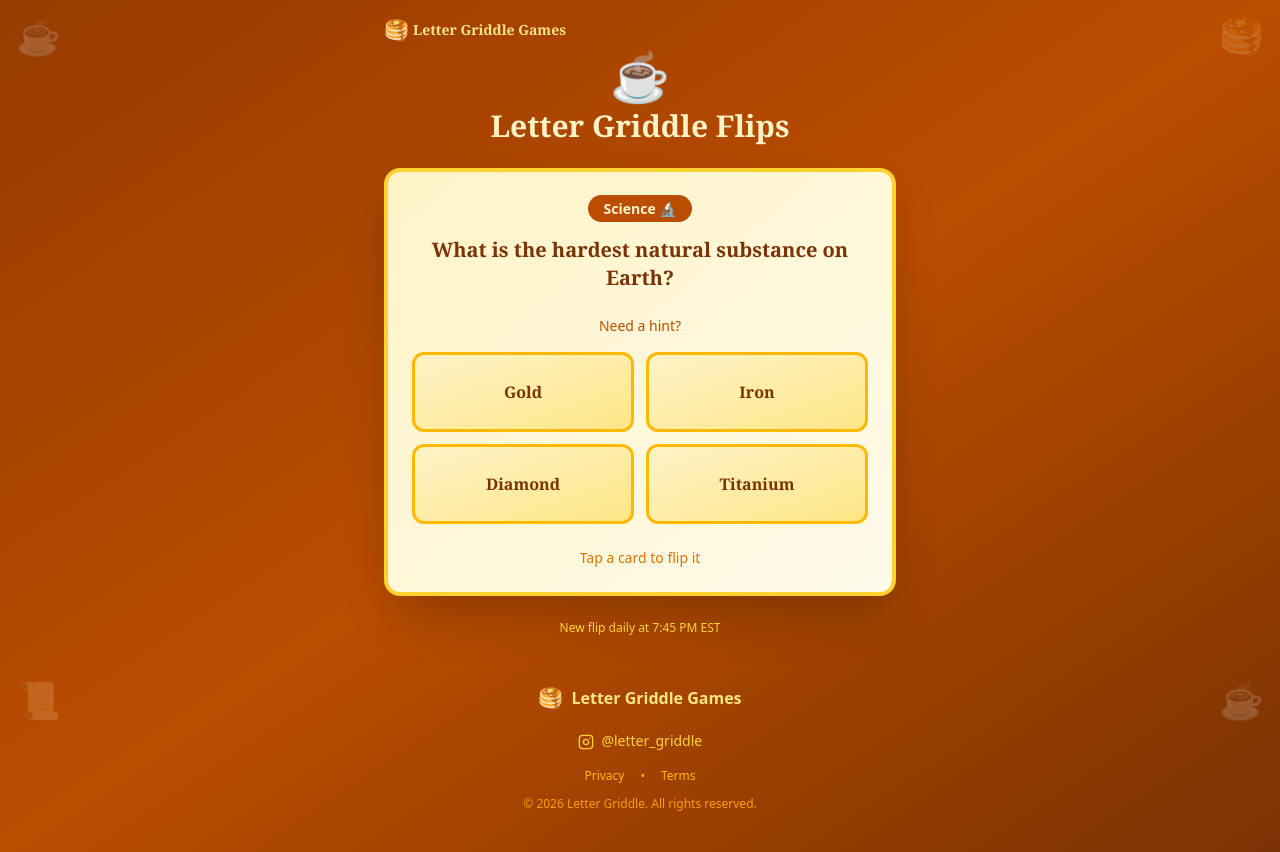
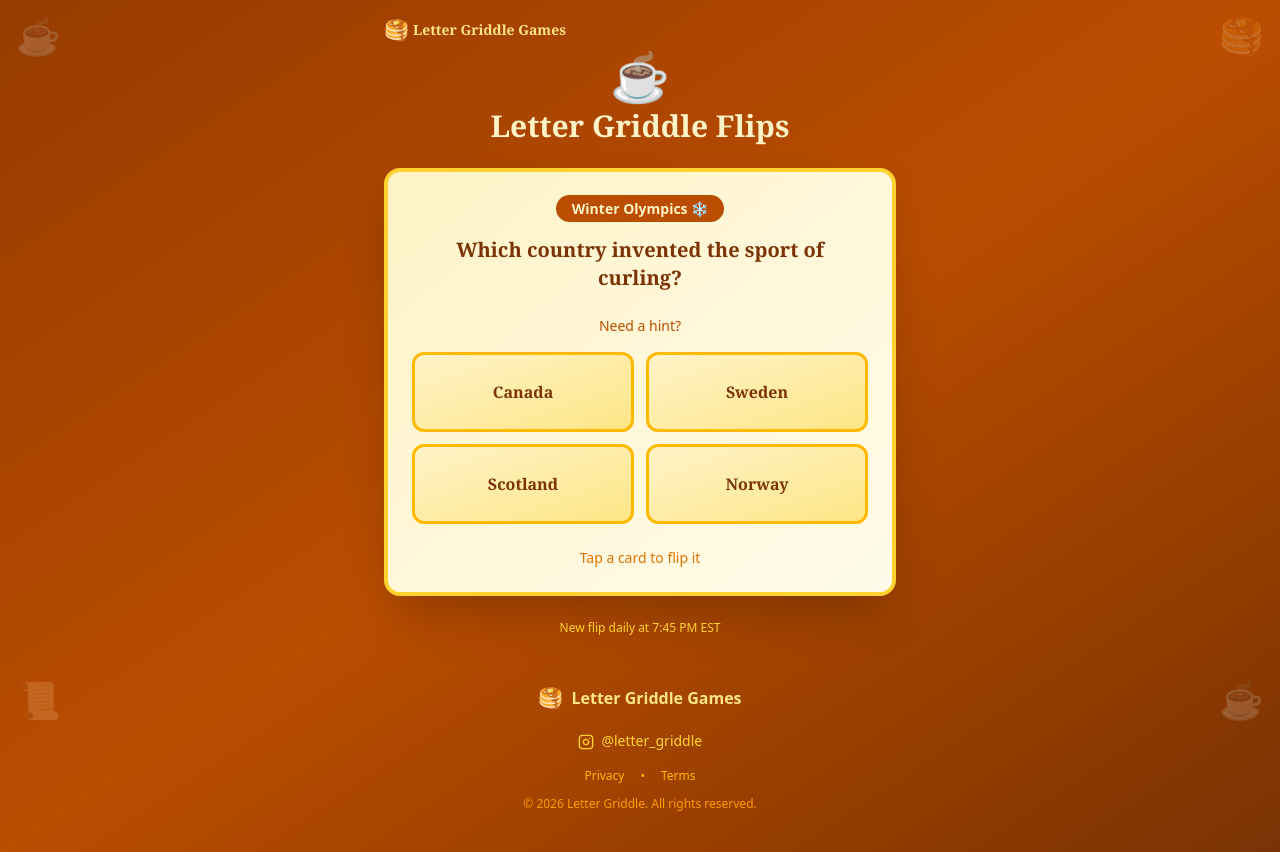
Before and after one commit to lauriegriddle/griddle-game, a Next.js app: page /flips in a window 1280 px wide. Built offline with nearby package versions, Linux system fonts and the light colour scheme.

Commit message:
Add 18 Winter Olympics trivia questions for Feb 5-22

```diff
--- a/app/flips/page.js
+++ b/app/flips/page.js
@@ -273,6 +273,168 @@ const triviaQuestions = [
     correctAnswer: "1989",
     hint: "The end of the 1980s...",
     funFact: "Seinfeld debuted in 1989 as 'The Seinfeld Chronicles.' It was almost cancelled after the pilot but went on to become one of TV's biggest hits!"
+  },
+  {
+    id: 31,
+    theme: "Winter Olympics ❄️",
+    question: "Where are the 2026 Winter Olympics being held?",
+    options: ["Salt Lake City, USA", "Milan-Cortina, Italy", "Sapporo, Japan", "Stockholm, Sweden"],
+    correctAnswer: "Milan-Cortina, Italy",
+    hint: "Two Italian cities are sharing hosting duties...",
+    funFact: "The 2026 Winter Olympics will be held across two Italian cities: Milan and Cortina d'Ampezzo. This is Italy's fourth time hosting the Winter Games!"
+  },
+  {
+    id: 32,
+    theme: "Winter Olympics ❄️",
+    question: "Where were the first Winter Olympics held in 1924?",
+    options: ["St. Moritz, Switzerland", "Chamonix, France", "Oslo, Norway", "Lake Placid, USA"],
+    correctAnswer: "Chamonix, France",
+    hint: "A French Alpine town...",
+    funFact: "The first Winter Olympics were held in Chamonix, France in 1924. Only 16 nations and 258 athletes competed, compared to thousands today!"
+  },
+  {
+    id: 33,
+    theme: "Winter Olympics ❄️",
+    question: "Which country has won the most Winter Olympic medals of all time?",
+    options: ["United States", "Russia", "Norway", "Germany"],
+    correctAnswer: "Norway",
+    hint: "A Scandinavian nation known for skiing...",
+    funFact: "Norway has won over 400 Winter Olympic medals, more than any other country. Their success comes largely from cross-country skiing and biathlon!"
+  },
+  {
+    id: 34,
+    theme: "Winter Olympics ❄️",
+    question: "How many rings are in the Olympic symbol?",
+    options: ["4", "5", "6", "7"],
+    correctAnswer: "5",
+    hint: "One for each inhabited continent...",
+    funFact: "The five Olympic rings represent the five inhabited continents: Africa, the Americas, Asia, Europe, and Oceania. The design was created in 1913!"
+  },
+  {
+    id: 35,
+    theme: "Winter Olympics ❄️",
+    question: "Which figure skater landed the first quadruple jump in Olympic competition?",
+    options: ["Scott Hamilton", "Brian Boitano", "Kurt Browning", "Brian Orser"],
+    correctAnswer: "Kurt Browning",
+    hint: "A Canadian skater in the late 1980s...",
+    funFact: "Kurt Browning of Canada landed the first ratified quadruple jump in competition in 1988. Today, top skaters regularly land multiple quads in a single program!"
+  },
+  {
+    id: 36,
+    theme: "Winter Olympics ❄️",
+    question: "What sport combines cross-country skiing and rifle shooting?",
+    options: ["Nordic combined", "Biathlon", "Ski jumping", "Freestyle skiing"],
+    correctAnswer: "Biathlon",
+    hint: "Athletes must hit targets between skiing legs...",
+    funFact: "Biathlon originated as training for Norwegian military patrol units. Athletes ski up to 20 kilometers and must shoot at targets from both standing and prone positions!"
+  },
+  {
+    id: 37,
+    theme: "Winter Olympics ❄️",
+    question: "Which country invented the sport of curling?",
+    options: ["Canada", "Sweden", "Scotland", "Norway"],
+    correctAnswer: "Scotland",
+    hint: "Think bagpipes and kilts...",
+    funFact: "Curling originated in Scotland in the 16th century. The oldest curling stone, found at the bottom of a Scottish pond, dates back to 1511!"
+  },
+  {
+    id: 38,
+    theme: "Winter Olympics ❄️",
+    question: "How long is a standard Olympic hockey game?",
+    options: ["40 minutes", "48 minutes", "60 minutes", "90 minutes"],
+    correctAnswer: "60 minutes",
+    hint: "Three periods of equal length...",
+    funFact: "Olympic hockey games consist of three 20-minute periods. The sport has been part of the Winter Olympics since the first games in 1924!"
+  },
+  {
+    id: 39,
+    theme: "Winter Olympics ❄️",
+    question: "What is the 'Miracle on Ice'?",
+    options: ["A figure skating move", "USA hockey beating USSR in 1980", "A speed skating record", "The first triple axel"],
+    correctAnswer: "USA hockey beating USSR in 1980",
+    hint: "Lake Placid, Cold War, amateur vs. professionals...",
+    funFact: "The 'Miracle on Ice' was when the underdog US amateur hockey team defeated the heavily favored Soviet team 4-3 at the 1980 Lake Placid Olympics!"
+  },
+  {
+    id: 40,
+    theme: "Winter Olympics ❄️",
+    question: "What do athletes slide down in the luge?",
+    options: ["A bobsled track", "An ice chute", "A ski slope", "A half-pipe"],
+    correctAnswer: "An ice chute",
+    hint: "They lie on their backs on a small sled...",
+    funFact: "Luge athletes reach speeds over 90 mph while lying feet-first on a tiny sled. They steer using only subtle leg movements and body shifts!"
+  },
+  {
+    id: 41,
+    theme: "Winter Olympics ❄️",
+    question: "Which jump is considered the most difficult in figure skating?",
+    options: ["Lutz", "Salchow", "Axel", "Loop"],
+    correctAnswer: "Axel",
+    hint: "It's the only jump that takes off facing forward...",
+    funFact: "The axel is the hardest jump because it requires an extra half rotation. A triple axel is actually 3.5 rotations! It's named after Norwegian skater Axel Paulsen."
+  },
+  {
+    id: 42,
+    theme: "Winter Olympics ❄️",
+    question: "How many athletes are on a bobsled team in the four-man event?",
+    options: ["2", "3", "4", "5"],
+    correctAnswer: "4",
+    hint: "The name gives it away...",
+    funFact: "A four-man bobsled team includes a pilot, brakeman, and two pushers. The sled and crew together can weigh up to 1,389 pounds!"
+  },
+  {
+    id: 43,
+    theme: "Winter Olympics ❄️",
+    question: "What is the half-pipe event named after?",
+    options: ["A musical instrument", "A plumbing fixture", "Its shape", "Its inventor"],
+    correctAnswer: "Its shape",
+    hint: "Think about what it looks like from the side...",
+    funFact: "The half-pipe is shaped like a tube cut in half lengthwise. Snowboard half-pipes at the Olympics are 22 feet tall with walls at 18-foot vertical!"
+  },
+  {
+    id: 44,
+    theme: "Winter Olympics ❄️",
+    question: "Which Winter Olympic sport features the 'skeleton' event?",
+    options: ["Skiing", "Sliding", "Skating", "Snowboarding"],
+    correctAnswer: "Sliding",
+    hint: "Athletes go headfirst down an icy track...",
+    funFact: "In skeleton, athletes dive headfirst onto a tiny sled and race down the same track used for bobsled and luge, reaching speeds over 80 mph!"
+  },
+  {
+    id: 45,
+    theme: "Winter Olympics ❄️",
+    question: "What country dominates short track speed skating?",
+    options: ["Netherlands", "USA", "South Korea", "Japan"],
+    correctAnswer: "South Korea",
+    hint: "An Asian powerhouse in this event...",
+    funFact: "South Korea has won more Olympic medals in short track speed skating than any other country. The sport is incredibly popular there!"
+  },
+  {
+    id: 46,
+    theme: "Winter Olympics ❄️",
+    question: "How many sports are in the Winter Olympics?",
+    options: ["7", "12", "15", "20"],
+    correctAnswer: "15",
+    hint: "More than you might think...",
+    funFact: "The Winter Olympics features 15 sports: alpine skiing, biathlon, bobsled, cross-country skiing, curling, figure skating, freestyle skiing, ice hockey, luge, Nordic combined, short track, skeleton, ski jumping, snowboarding, and speed skating!"
+  },
+  {
+    id: 47,
+    theme: "Winter Olympics ❄️",
+    question: "What color medal is awarded for third place?",
+    options: ["Gold", "Silver", "Bronze", "Copper"],
+    correctAnswer: "Bronze",
+    hint: "A brownish metal...",
+    funFact: "Olympic bronze medals are made of copper and tin. Gold medals are actually mostly silver with gold plating, and must contain at least 6 grams of gold!"
+  },
+  {
+    id: 48,
+    theme: "Winter Olympics ❄️",
+    question: "Which city has hosted the Winter Olympics three times?",
+    options: ["Innsbruck, Austria", "Lake Placid, USA", "St. Moritz, Switzerland", "None yet"],
+    correctAnswer: "None yet",
+    hint: "Two cities have hosted twice, but none three times...",
+    funFact: "No city has hosted three Winter Olympics yet. Innsbruck (1964, 1976), St. Moritz (1928, 1948), and Lake Placid (1932, 1980) have each hosted twice!"
   }
 ];
 
```
